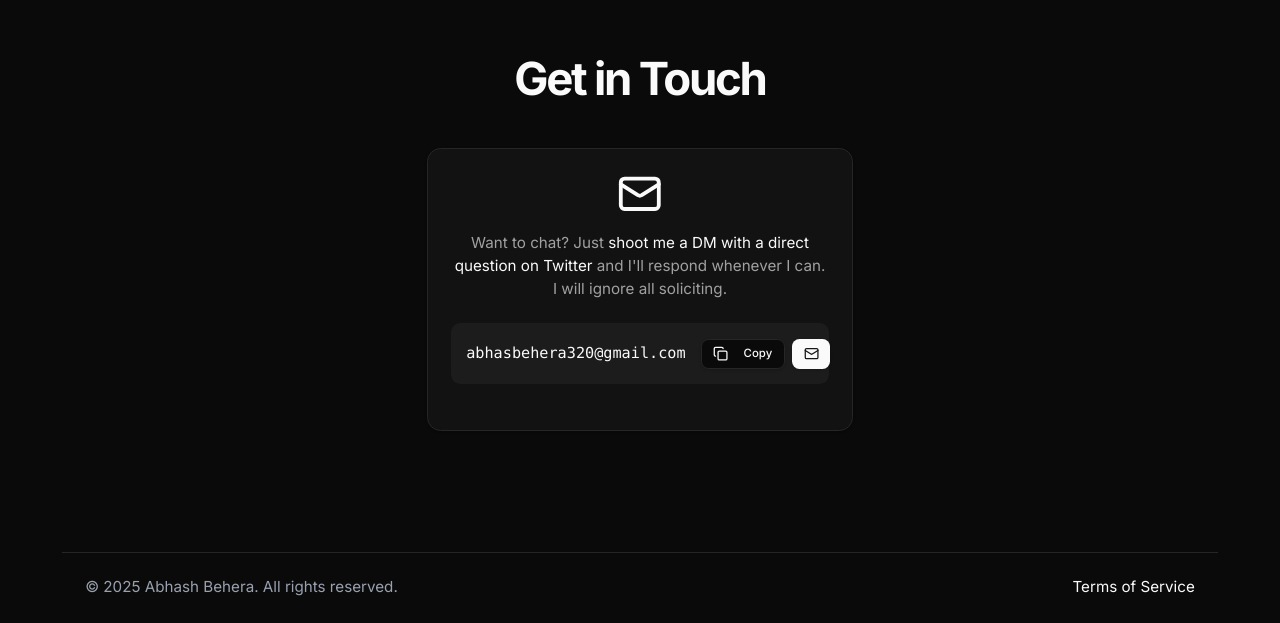
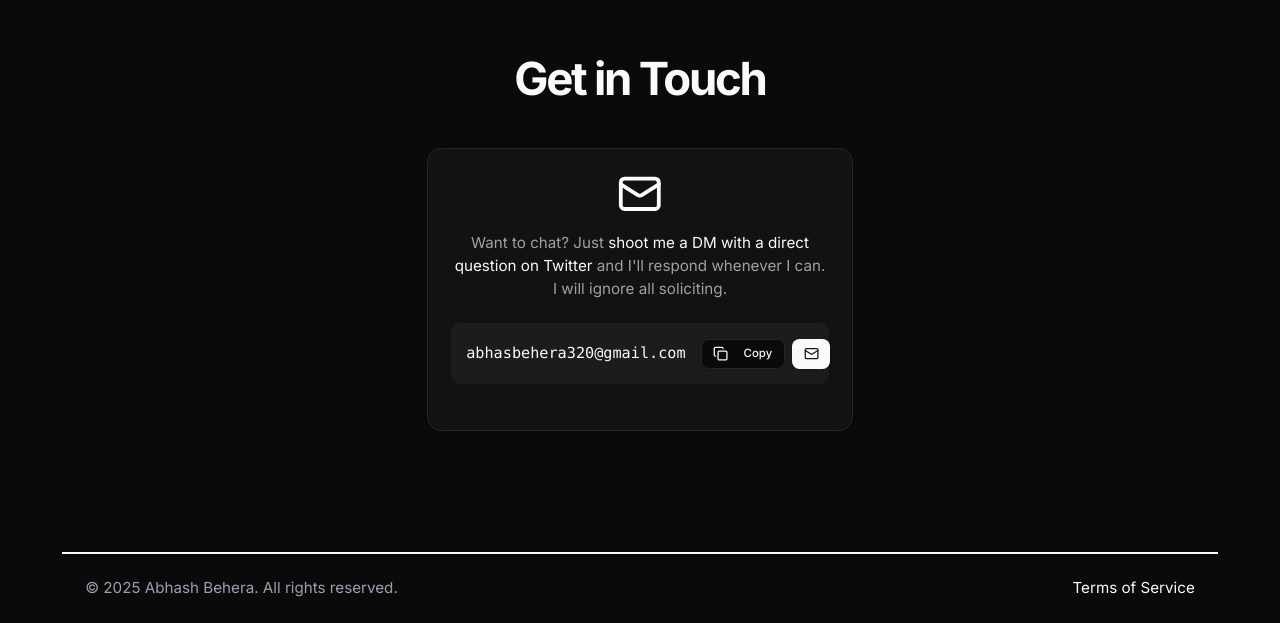
Before and after one commit to MistaHolmes/portfolio, a Next.js app: page / in a window 1280 px wide. Shown: the part 2705-3328 px from the top of the page. Built offline with nearby package versions, Linux system fonts and the light colour scheme.

Commit message:
cleaned the Ui

```diff
--- a/app/page.tsx
+++ b/app/page.tsx
@@ -144,7 +144,7 @@ export default function Page() {
 
       {/* Rest of the page content remains unchanged */}
       <main className="container px-4 md:px-6">
-        <section id="about" className="py-12 md:py-24 lg:py-32">
+        <section id="aboutme" className="py-12 md:py-24 lg:py-32">
           <div className="container px-4 md:px-6">
             <div className="flex flex-col items-center justify-center space-y-4 text-center">
               <div className="space-y-2">
@@ -305,7 +305,7 @@ export default function Page() {
         </section>
       </main>
 
-      <footer className="border-t">
+      <footer className="border-t-2 border-amber-50">
         <div className="container flex flex-col gap-2 sm:flex-row py-6 w-full shrink-0 items-center px-4 md:px-6">
           <p className="text-1xl text-gray-500 dark:text-gray-400">© 2025 Abhash Behera. All rights reserved.</p>
           <nav className="sm:ml-auto flex gap-4 sm:gap-6">
```
